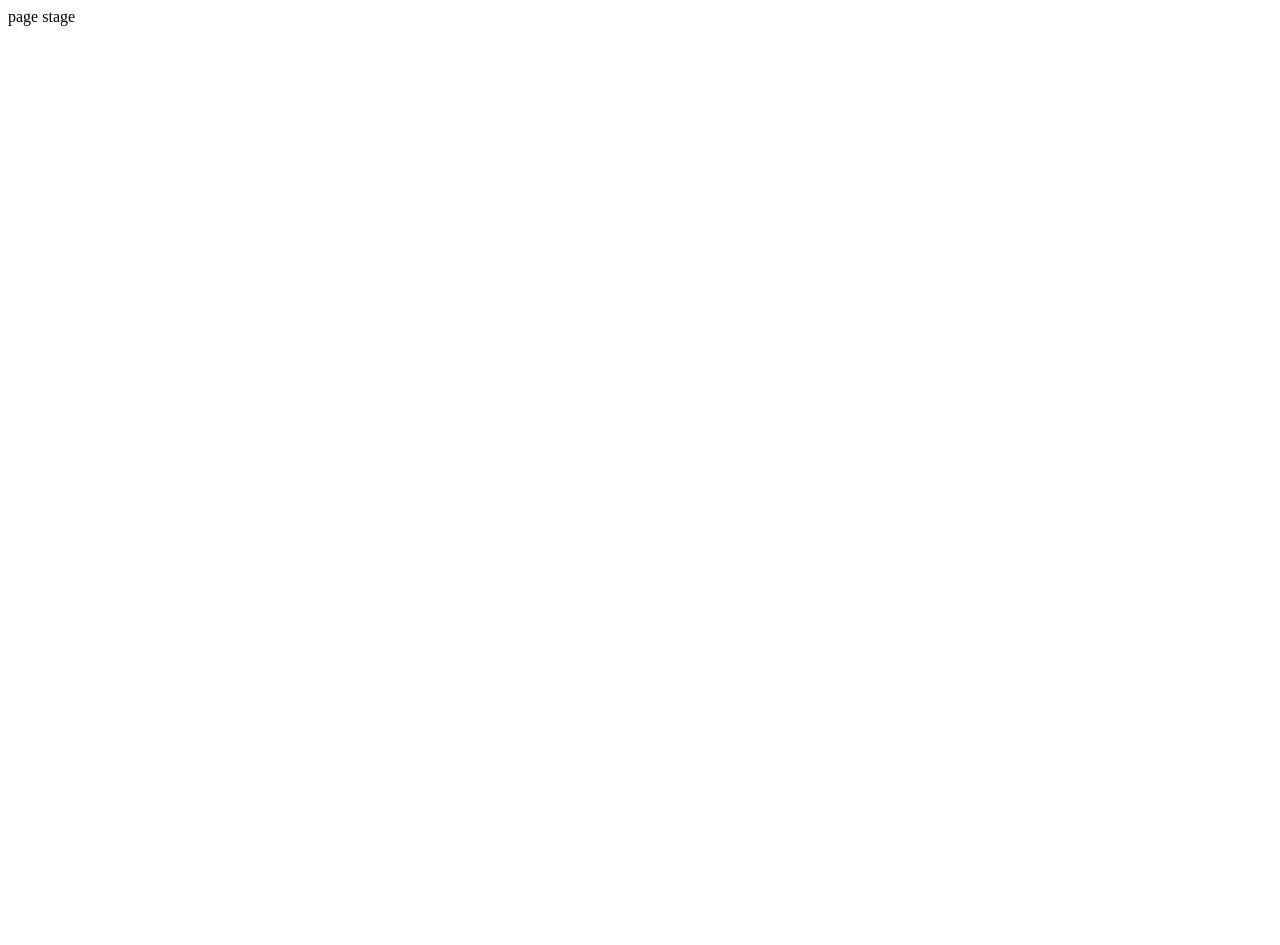
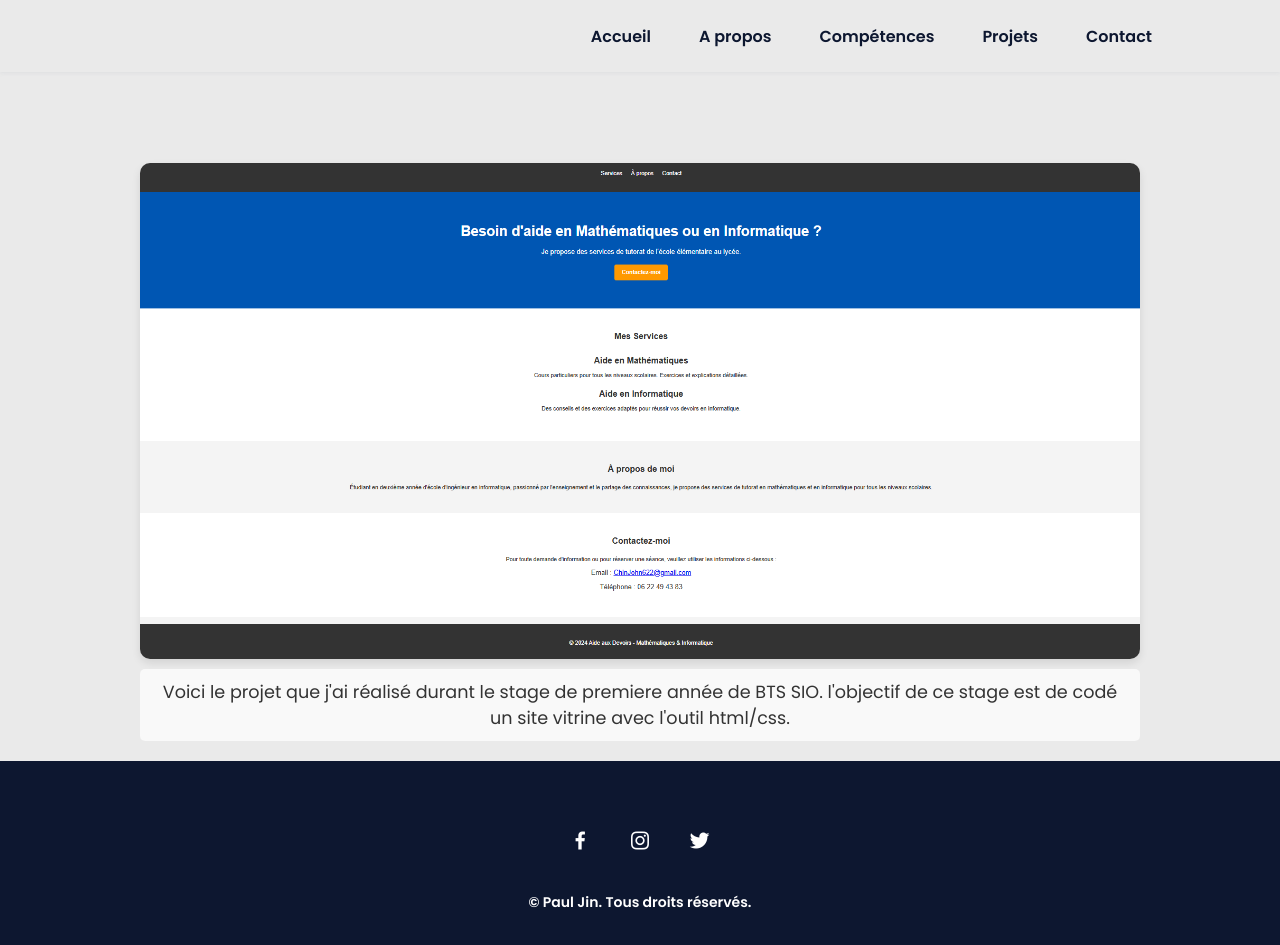
Before and after one commit to PaulJin75/PortefolioPaulJin, a plain HTML site: page page2stage.html in a window 1280 px wide. Before the commit the page ends 800 px from the top, so only its background shows below. Drawn offline with nearby package versions, Linux system fonts and the light colour scheme.

Commit message:
ajout projet stage 1

```diff
--- a/page2stage.html
+++ b/page2stage.html
@@ -1,11 +1,97 @@
 <!DOCTYPE html>
-<html lang="en">
+<html lang="fr">
+
 <head>
     <meta charset="UTF-8">
     <meta name="viewport" content="width=device-width, initial-scale=1.0">
-    <title>Document</title>
+
+    <link rel="stylesheet" href="assets/css/styles.css">
+
+    <!-- =====BOX ICONS===== -->
+    <link href='https://cdn.jsdelivr.net/npm/boxicons@2.0.5/css/boxicons.min.css' rel='stylesheet'>
+
+    <title>Stage</title>
+
+    <style>
+        /* Style spécifique pour la section image + description */
+        .image-section {
+            max-width: 1000px;
+            margin: 20px auto;
+            text-align: center;
+            margin-top: 163px;
+        }
+
+        .image-section img {
+            width: 100%;
+            height: auto;
+            border-radius: 10px;
+            box-shadow: 0 4px 8px rgba(0, 0, 0, 0.1);
+        }
+
+        .image-section .description {
+            margin-top: 10px;
+            font-size: 1.1em;
+            color: #333;
+            padding: 10px;
+            background-color: #f9f9f9;
+            border-radius: 5px;
+        }
+    </style>
 </head>
+
 <body>
-     <a>page stage</a>
+    <!--===== HEADER =====-->
+    <header class="l-header">
+        <nav class="nav bd-grid">
+            <div>
+                <a href="#" class="nav__logo"></a>
+            </div>
+
+            <div class="nav__menu" id="nav-menu">
+                <ul class="nav__list">
+                    <li class="nav__item"><a href="index.html#home" class="nav__link">Accueil</a></li>
+                    <li class="nav__item"><a href="index.html#about" class="nav__link">A propos</a></li>
+                    <li class="nav__item"><a href="index.html#skills" class="nav__link">Compétences</a></li>
+                    <li class="nav__item"><a href="index.html#work" class="nav__link">Projets</a></li>
+                    <li class="nav__item"><a href="index.html#contact" class="nav__link">Contact</a></li>
+                </ul>
+            </div>
+
+            <div class="nav__toggle" id="nav-toggle">
+                <i class='bx bx-menu'></i>
+            </div>
+        </nav>
+    </header>
+
+    <!-- Contenu de votre page 2 ici -->
+
+
+    <section class="image-section">
+        <img src="assets/img/stage1.png" alt="Projet ou stage">
+        <p class="description">
+            Voici le projet que j'ai réalisé durant le stage de premiere année de BTS SIO. l'objectif de ce stage est de codé un site vitrine avec l'outil html/css.
+        </p>
+    </section>
+
+
+
+
+    <!--===== FOOTER =====-->
+    <footer class="footer">
+        <p class="footer__title"></p>
+        <div class="footer__social">
+            <a href="#" class="footer__icon"><i class='bx bxl-facebook'></i></a>
+            <a href="#" class="footer__icon"><i class='bx bxl-instagram'></i></a>
+            <a href="#" class="footer__icon"><i class='bx bxl-twitter'></i></a>
+        </div>
+        <p class="footer__copy">© Paul Jin. Tous droits réservés.</p>
+    </footer>
+
+    <!--===== SCROLL REVEAL =====-->
+    <script src="https://unpkg.com/scrollreveal"></script>
+
+    <!--===== MAIN JS =====-->
+    <script src="assets/js/main.js"></script>
 </body>
+
 </html>
```
Also changed, not shown: index.html (+3 -6 lines), assets/img/stage1.png (added).
